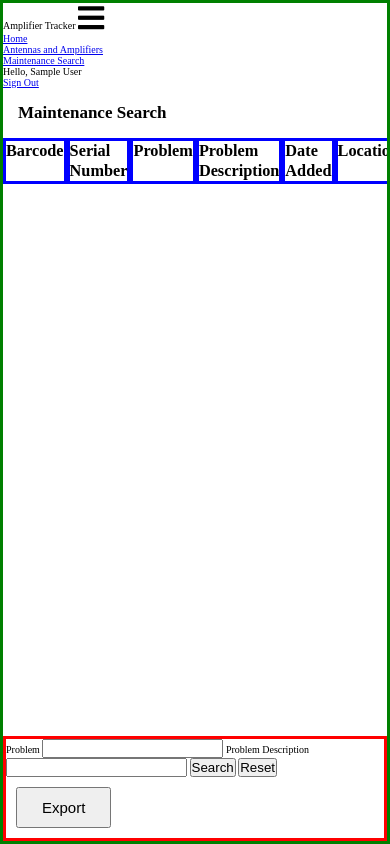
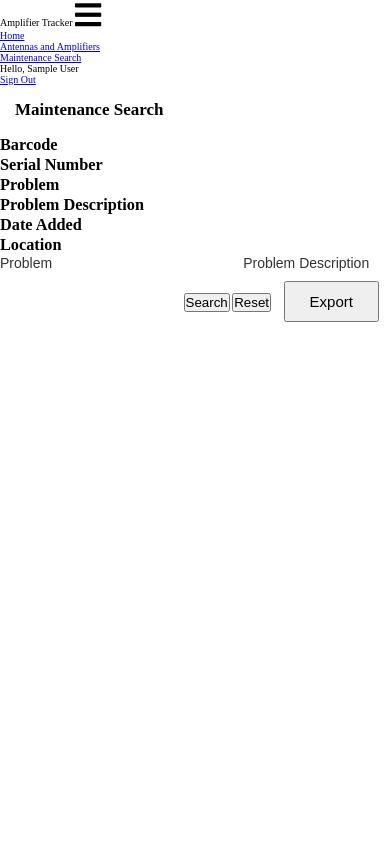
Before and after one commit to nicholemaldonado4/AmplifierTracker, a PHP site: page /maintenance/search.php in a window 390 px wide. Run offline with PHP 8.4, Linux system fonts and the light colour scheme; the visitor is signed in with stand-in values (Sample User, id 1); data that the repository does not hold is empty; some libraries are stand-ins or nearby versions.

Commit message:
Created flexible footer for computer and tablet

```diff
--- a/css/maintenance/search.css
+++ b/css/maintenance/search.css
@@ -1,39 +1,5 @@
 :root {
-/*
-    --clr-primary-200: #F3EED9;
-    --clr-primary-400: #824936;
-    --clr-neutral-100: #FFF;
-    --clr-neutral-900: #222C2A;
 
-    --ff-primary: 'Roboto', sans-serif;
-    --ff-accent: 'Playfair Display', serif;
-    */
-
-/*
-    --clr-dark-grey: #2D2D2D;
-    --clr-light-grey: #F2F2F2;
-    --clr-med-grey: #919191;  #919191
-    --clr-med-light-grey: #dadee0;
-    --clr-nav-bar-light-selection: #E8E8E8;
-    --clr-orange: #FF9035;
-    --clr-med-orange: #ea833d;
-    --clr-dark-blue: #001a26;
-    --clr-med-dark-blue: #023354;
-
-*/
-
-/*
-    --ff-accent: 'Indie Flower', sans-serif;
-    --ff-primary: 'Open Sans', serif;
-    --ff-yellow: 'Yellowtail', sans-serif;
-    --ff-open: 'Open Sans', serif;
-
-*/
-/*    font-size: 62.5%;*/
-/*
-    --clr-dark: #333;
-    --clr-dark-grey: #2D2D2D;
-*/
 }
 
 /*
@@ -48,117 +14,18 @@ html {
 }
 */
 
-.page-container {
-    border: solid;
-    border-color: green;
-    height: 100vh;
-    margin: 0;
-    display: grid;
-    grid-template-rows: auto auto auto 1fr auto;
-}
-
-
-footer{
-/*  margin-top:auto; */
-    border: solid;
-    border-color: red;
-}
-
-/*
-footer {
-    position: absolute;
-    bottom: 0;
-    width: 100%;
-    border: solid;
-    border-color: red;
-    height: 50px;
-}
-*/
-
 footer button {
     margin: 10px;
     padding: 10px 24px;
     font-size: 1.5rem;
 }
 
-/*
-.content-wrapper {
-    padding-bottom: 50px;
-}
-*/
-
 .record-title-grid {
-    display: grid;
     grid-template-columns: repeat(6, 1fr);
-    grid-template-rows: minmax(30px, max-content);
-    overflow-y: scroll;
 }
 
 .record-grid-container {
-    display: grid;
     grid-template-columns: repeat(6, 1fr);
-    grid-auto-rows: minmax(80px, max-content);
-/*    grid-auto-rows: minmax(30px, auto);*/
-
-/*
-        grid-template-rows: minmax(40px, auto);
-    grid-auto-rows: minmax(30px, auto);
-*/
-    overflow-y: scroll;
-
-/*    padding-bottom: 50px;*/
-}
-
-
-.hide {
-    display: none;
-}
-
-.radio-btn {
-    opacity: 0;
-    width: 0;
-    position: fixed;
-}
-
-.selector-dim {
-    height: 100%;
-    width: 25px;
-}
-
-.rect-selector {
-    background-color: #555;
-}
-
-.radio-btn:checked + .rect-selector {
-    background-color: red;
-
-}
-
-.add-modal {
-    display: none;
-    position: fixed;
-    top: 0;
-    left: 0;
-    width: 100%;
-    height: 100%;
-    z-index: 1;
-    overflow: auto;
-    background-color: rgba(0,0,0,0.4);
-}
-
-.add-modal-content {
-    background-color: #fefefe;
-    margin: 15% auto;
-    padding: 20px;
-    width: 80%;
-    font-size: 1.6rem;
-}
-
-.grid-item {
-    border: solid;
-    border-color: blue;
-    font-size: 1.6rem;
-/*    padding-bottom: 200px;*/
 }
 
 h2 {
@@ -170,42 +37,140 @@ h3 {
     font-size: 1.63rem;
 }
 
-#add-rec-form {
-    display: grid;
-    grid-template-columns: 1fr 4fr;
-    row-gap: 10px;
-    column-gap: 20px;
+footer {
+    display: flex;
+    flex-direction: column;
+/*    flex-wrap: nowrap;*/
+
+
 }
 
-.add-modal-content input[type=text] {
-    width: 100%;
+footer label {
+        font-size: 1.4rem;
+        color: var(--clr-dark);
+        font-family: var(--ff-accent);
+        padding-right: 5px;
+    }
+
+    footer input[type="text"] {
+        border-radius: 5px;
+        border-style: none;
+        font-size: 1.4rem;
+    /*    margin-right: 4rem;*/
+    }
+
+.space-divider {
+    margin-right: 4rem;
 }
+.together {
+        display: inline-flex;
+        flex: nowrap;
+        border-style: solid;
+        border-color: blue;
+    }
 
-#add-rec-form label {
-    white-space: nowrap;
+/*
+@media all and (max-width: 840px) {
+ .together {
+        display: inline-flex;
+        flex: nowrap;
+        border-style: solid;
+        border-color: pink;
+    }
 }
+*/
 
-.left {
-    text-align: right;
-}
-.add-modal-content input[name=freq-start], .add-modal-content input[name=freq-end] {
-    width: 48%;
-}
+@media all and (min-width: 555px) {
+    .space-divider {
+        margin-right: 0px;
+    }
+    footer {
+        display: grid;
+        grid-template-columns: 1fr auto;
+    }
+    .left form {
+        display: grid;
+        grid-template-rows: auto auto;
+        grid-template-columns: auto 1fr;
+        width: 100%;
+        margin: 0px 15px;
+    }
+    .left {
+        display: flex;
+        align-items: stretch;
+    }
+    footer input[type="text"] {
+        width: 100%;
 
-.add-modal-content input[name=freq-end] {
-    float: right;
-}
 
-@media all and (min-width: 680px) {
-    .add-modal-content {
-        width: 534px;
-        border: solid;
-        border-color: green;
-
+    }
+    .left div {
+        display: flex;
+        align-items: center;
+    }
+    .left-align {
+        justify-content: flex-end;
+        margin: 5px;
     }
 }
 
-@media all and (min-width: 960px) {
+@media all and (min-width: 890px) {
+    .space-divider {
+        margin-right: 4rem;
+    }
 
+    .left div {
+        display: inline-block;
+    }
 
+    footer input[type="text"] {
+        width: auto;
+    }
+
+    .left form {
+        display: inline;
+        grid-template-rows: none;
+        grid-template-columns: none;
+        margin: 0px;
+    }
+
+    .left {
+        display: flex;
+        justify-content: flex-start;
+        align-items: center;
+        flex: 1;
+        flex-direction: row;
+        border-style: solid;
+        border-color: green;
+    }
+    footer {
+        display: flex;
+        border-style: solid;
+        border-color: green;
+        flex-direction: row;
+        justify-content: space-between;
+        grid-template-columns: none;
+    }
+
+    .together {
+        display: inline-flex;
+        flex: nowrap;
+        border-style: solid;
+        border-color: blue;
+    }
+
+/*
+    .footer-part {
+        display: flex;
+        flex-wrap: nowrap;
+        flex-direction: row;
+        justify-content: flex-end;
+        border-style: solid;
+        border-color: green;
+    }
+
+    footer {
+        justify-content: space-between;
+    }
+*/
 }
```
